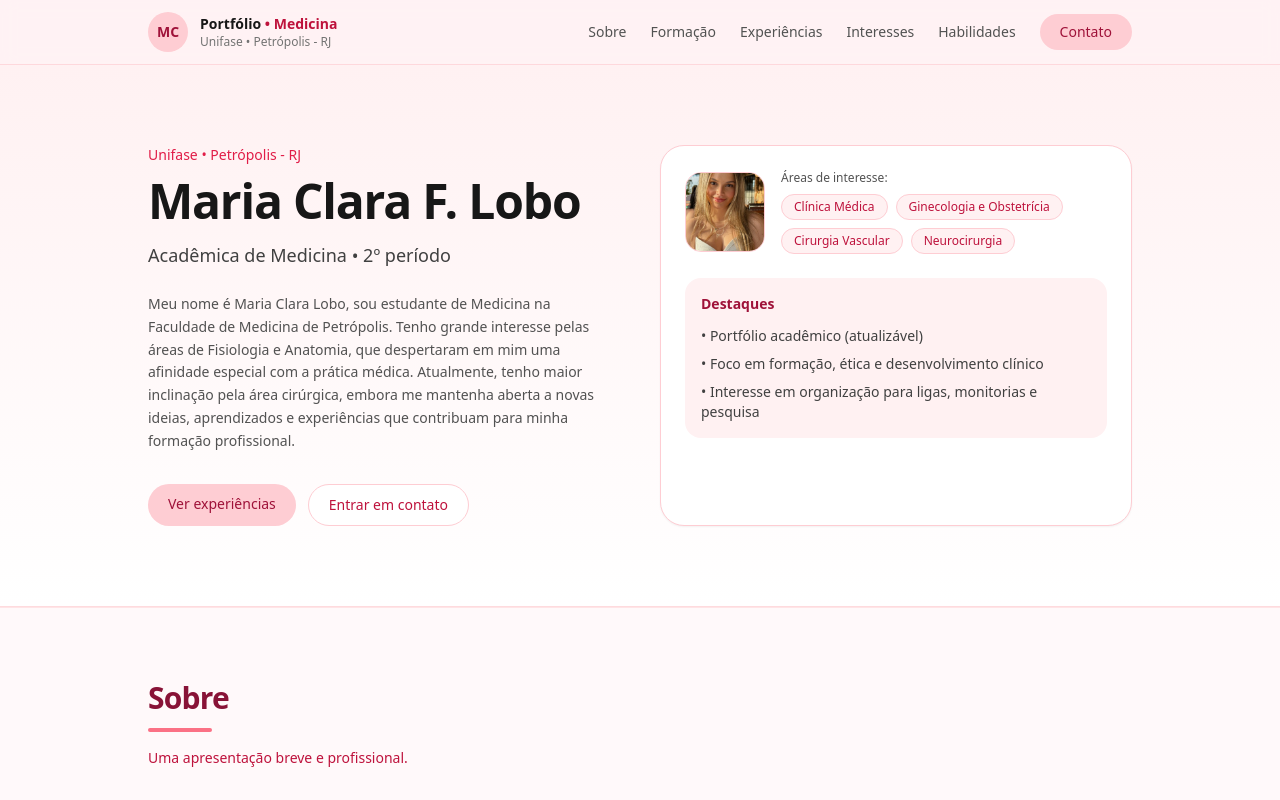
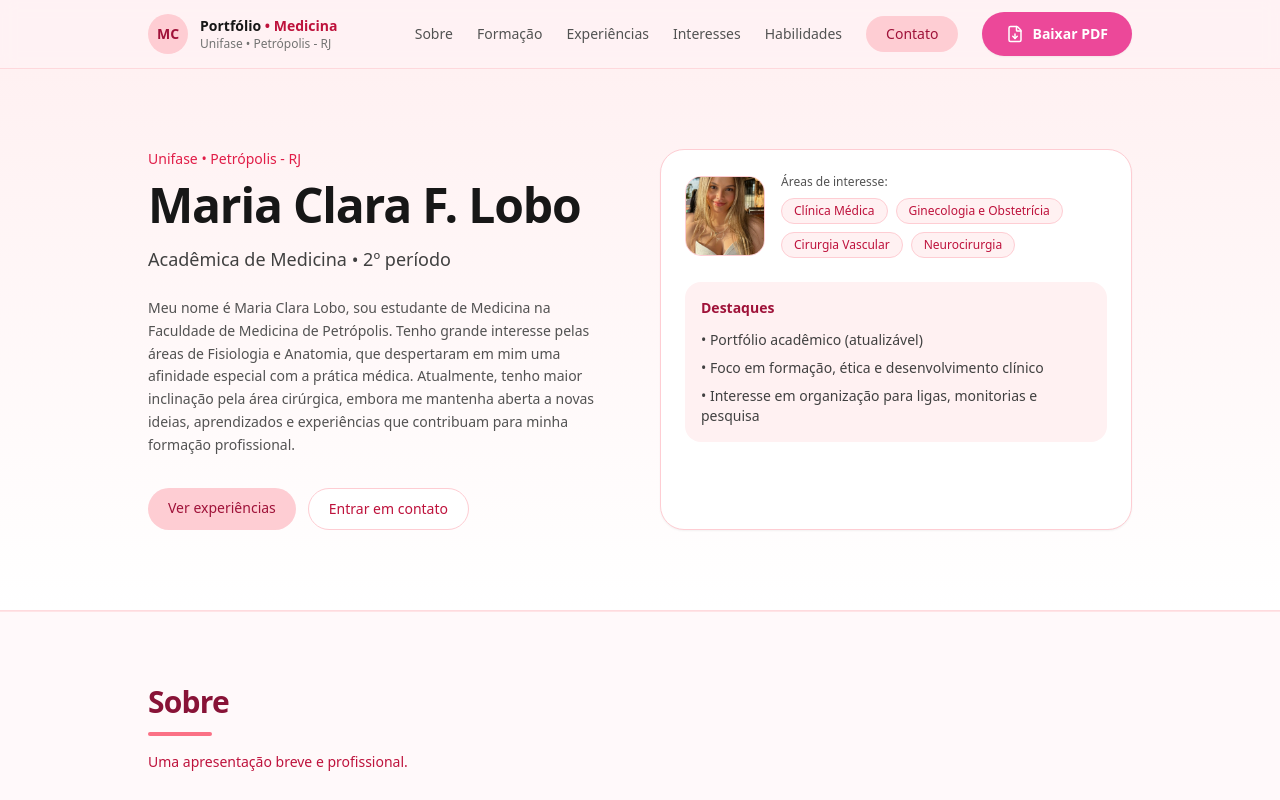
Before and after one commit to phlaranjeira31/portfolio-medicina, a Next.js app: page / in a window 1280 px wide. Shown: the top 800 px of the page. Built offline with nearby package versions, Linux system fonts and the light colour scheme.

Commit message:
Atualização do portfólio

```diff
--- /dev/null
+++ b/src/app/components/BotaoPDF.tsx
@@ -0,0 +1,33 @@
+"use client";
+
+import { FileDown } from "lucide-react";
+
+export default function BotaoPDF() {
+  function gerarPDF() {
+    window.print();
+  }
+
+  return (
+    <button
+      onClick={gerarPDF}
+      className="
+        rounded-full
+        bg-pink-500
+        px-6
+        py-3
+        text-sm
+        font-semibold
+        text-white
+        shadow-sm
+        transition
+        hover:bg-pink-600
+        flex
+        items-center
+        gap-2
+      "
+    >
+      <FileDown size={18} />
+      Baixar PDF
+    </button>
+  );
+}
--- a/src/app/components/Navbar.tsx
+++ b/src/app/components/Navbar.tsx
@@ -1,6 +1,7 @@
 "use client";
 
 import { useEffect, useState } from "react";
+import BotaoPDF from "./BotaoPDF";
 
 const links = [
   { label: "Sobre", href: "#sobre" },
@@ -62,6 +63,8 @@ export default function Navbar() {
           >
             Contato
           </a>
+
+          <BotaoPDF />
         </nav>
 
         {/* Mobile button */}
```
